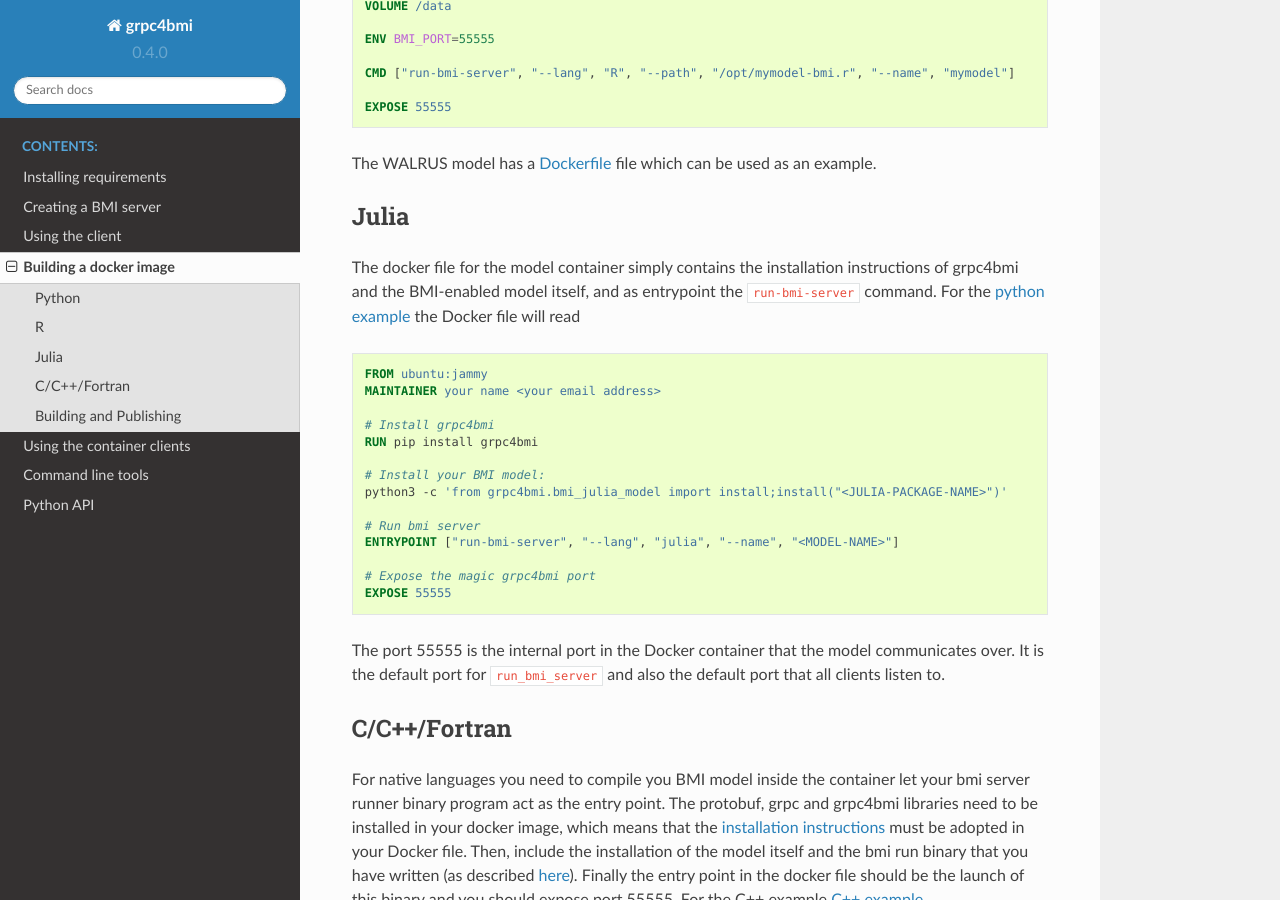
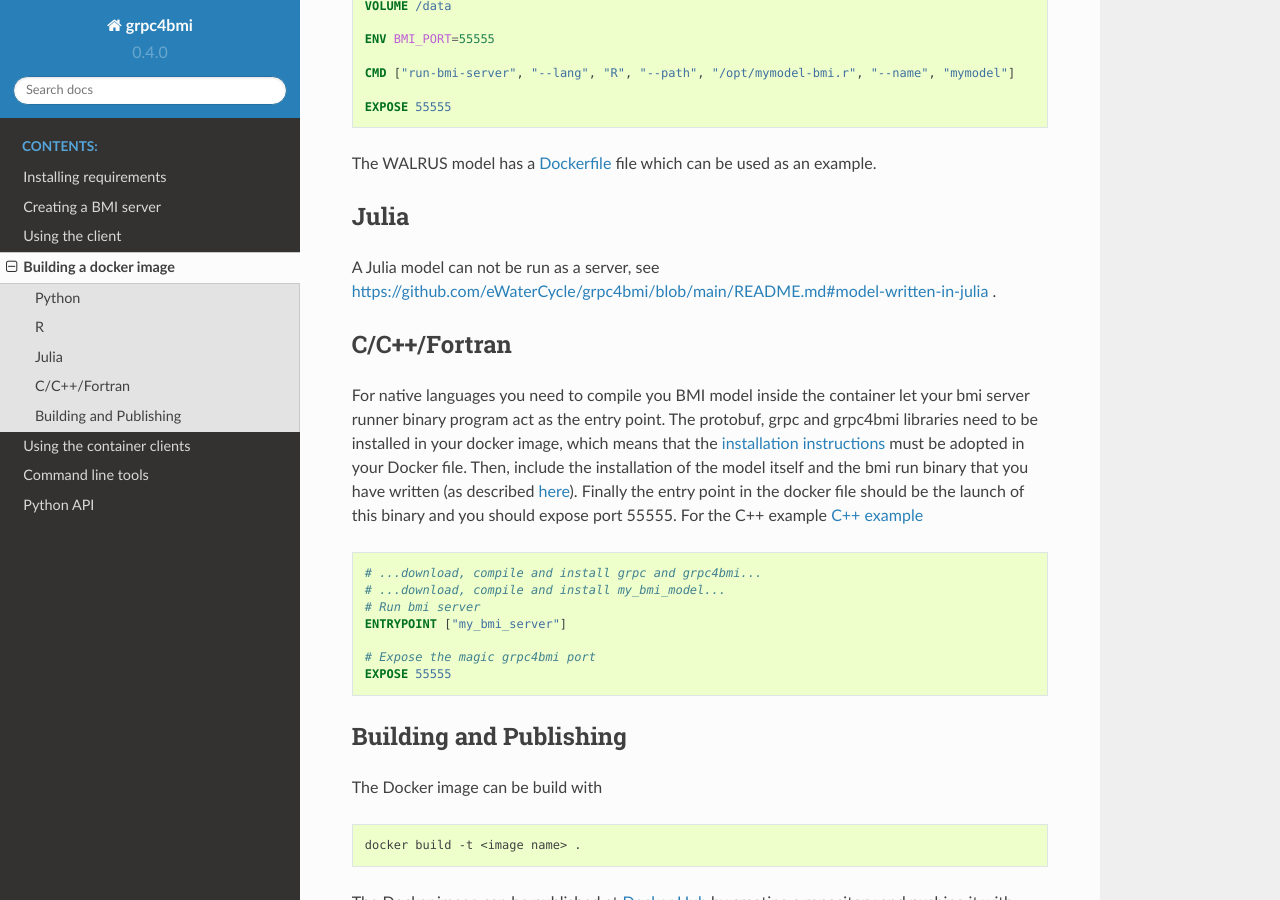
Before and after one commit to eWaterCycle/grpc4bmi, a Sphinx documentation site: the page built from docs/container/building.rst, in a window 1280 px wide and 900 px high, scrolled down 1228 px. Built offline with Sphinx 7.4.7 and the Read the Docs theme 2.0.0, drawn with Linux system fonts in a browser that asks for light colours; pages that are not in the unit, such as notebooks, are missing from menus.

Commit message:
Keep BmiJulia and heat-images/julia-c, remove other mentions of Julia

```diff
--- a/docs/container/building.rst
+++ b/docs/container/building.rst
@@ -71,26 +71,7 @@ The WALRUS model has a `Dockerfile`_  file which can be used as an example.
 Julia
 -----
 
-The docker file for the model container simply contains the installation instructions of grpc4bmi and the BMI-enabled model itself, and as entrypoint the ``run-bmi-server`` command. For the :ref:`python example <python-example>` the Docker file will read
-
-.. code-block:: Dockerfile
-
-    FROM ubuntu:jammy
-    MAINTAINER your name <your email address>
-
-    # Install grpc4bmi
-    RUN pip install grpc4bmi
-
-    # Install your BMI model:
-    python3 -c 'from grpc4bmi.bmi_julia_model import install;install("<JULIA-PACKAGE-NAME>")'
-
-    # Run bmi server
-    ENTRYPOINT ["run-bmi-server", "--lang", "julia", "--name", "<MODEL-NAME>"]
-
-    # Expose the magic grpc4bmi port
-    EXPOSE 55555
-
-The port 55555 is the internal port in the Docker container that the model communicates over. It is the default port for ``run_bmi_server`` and also the default port that all clients listen to.
+A Julia model can not be run as a server, see https://github.com/eWaterCycle/grpc4bmi/blob/main/README.md#model-written-in-julia .
 
 C/C++/Fortran
 -------------
--- a/docs/server/index.rst
+++ b/docs/server/index.rst
@@ -7,5 +7,4 @@ Creating a BMI server
 
    python
    R
-   Julia
    Cpp
```
Also changed, not shown: README.md (+15 -5 lines), docs/server/Julia.rst (deleted, +0 -47 lines), 5 other files.
